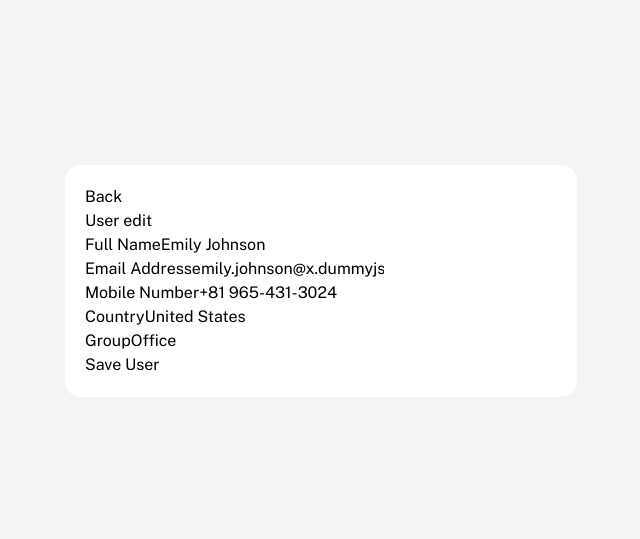
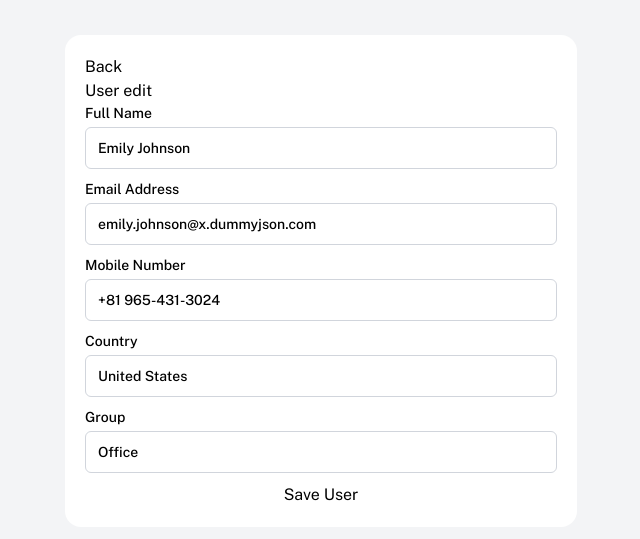
Before and after one commit to kacMadushan/v-users-list, a Vue app: page /edit/1 in a window 1280 px wide. Shown: the part 119-658 px from the top of the page, without its empty margins (319-959 px from the left). Built offline with nearby package versions, Linux system fonts and the light colour scheme.

Commit message:
Design user form component

```diff
--- a/src/components/UserForm.vue
+++ b/src/components/UserForm.vue
@@ -1,24 +1,29 @@
 <template>
-    <form @submit.prevent="handleFormSubmit">
-        <div>
-            <label for="name">Full Name</label>
-            <input type="text" id="name" v-model="formData.name"/>
+    <form class="flex flex-col gap-y-2.5" @submit.prevent="handleFormSubmit">
+        <div class="flex flex-col gap-y-1">
+            <label class="text-sm font-medium" for="name">Full Name</label>
+            <input
+                class="border border-gray-300 rounded-md px-3 py-2.5 outline-0 text-sm font-medium"
+                type="text"
+                id="name"
+                v-model="formData.name"
+            />
         </div>
-        <div>
-            <label for="email">Email Address</label>
-            <input type="text" id="email" v-model="formData.email"/>
+        <div class="flex flex-col gap-y-1">
+            <label class="text-sm font-medium" for="email">Email Address</label>
+            <input class="border border-gray-300 rounded-md px-3 py-2.5 outline-0 text-sm font-medium"  type="text" id="email" v-model="formData.email"/>
         </div>
-        <div>
-            <label for="mobile">Mobile Number</label>
-            <input type="text" id="mobile" v-model="formData.mobile"/>
+        <div class="flex flex-col gap-y-1">
+            <label class="text-sm font-medium" for="mobile">Mobile Number</label>
+            <input class="border border-gray-300 rounded-md px-3 py-2.5 outline-0 text-sm font-medium"  type="text" id="mobile" v-model="formData.mobile"/>
         </div>
-        <div>
-            <label for="country">Country</label>
-            <input type="text" id="country" v-model="formData.country"/>
+        <div class="flex flex-col gap-y-1">
+            <label class="text-sm font-medium" for="country">Country</label>
+            <input class="border border-gray-300 rounded-md px-3 py-2.5 outline-0 text-sm font-medium"  type="text" id="country" v-model="formData.country"/>
         </div>
-        <div>
-            <label for="group">Group</label>
-            <input type="text" id="group" v-model="formData.group"/>
+        <div class="flex flex-col gap-y-1">
+            <label class="text-sm font-medium" for="group">Group</label>
+            <input class="border border-gray-300 rounded-md px-3 py-2.5 outline-0 text-sm font-medium"  type="text" id="group" v-model="formData.group"/>
         </div>
         <button type="submit">Save User</button>
     </form>
```
